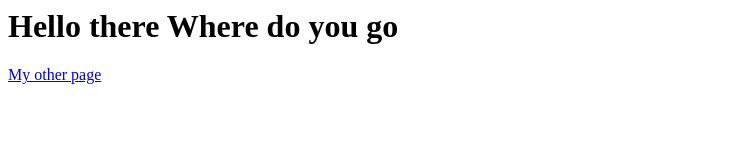
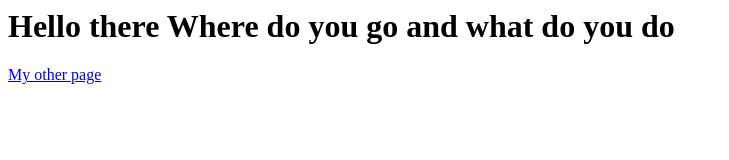
Before and after one commit to Mohsan-Serco/web-platform-wurvna-s1clgj, a plain HTML site: page index.html in a window 1280 px wide. Shown: the whole page, without its empty margins (0-729 px from the left). Drawn offline with Linux system fonts and the light colour scheme.

Commit message:
1 file modified

```diff
--- a/index.html
+++ b/index.html
@@ -5,7 +5,7 @@
     <!-- <link rel="stylesheet" type="text/css" href="styles.css"> -->
   </head>
   <body>
-    <h1>Hello there Where do you go</h1>
+    <h1>Hello there Where do you go and what do you do</h1>
     <a href="/me.html">My other page</a>
   </body>
 </html>
```
